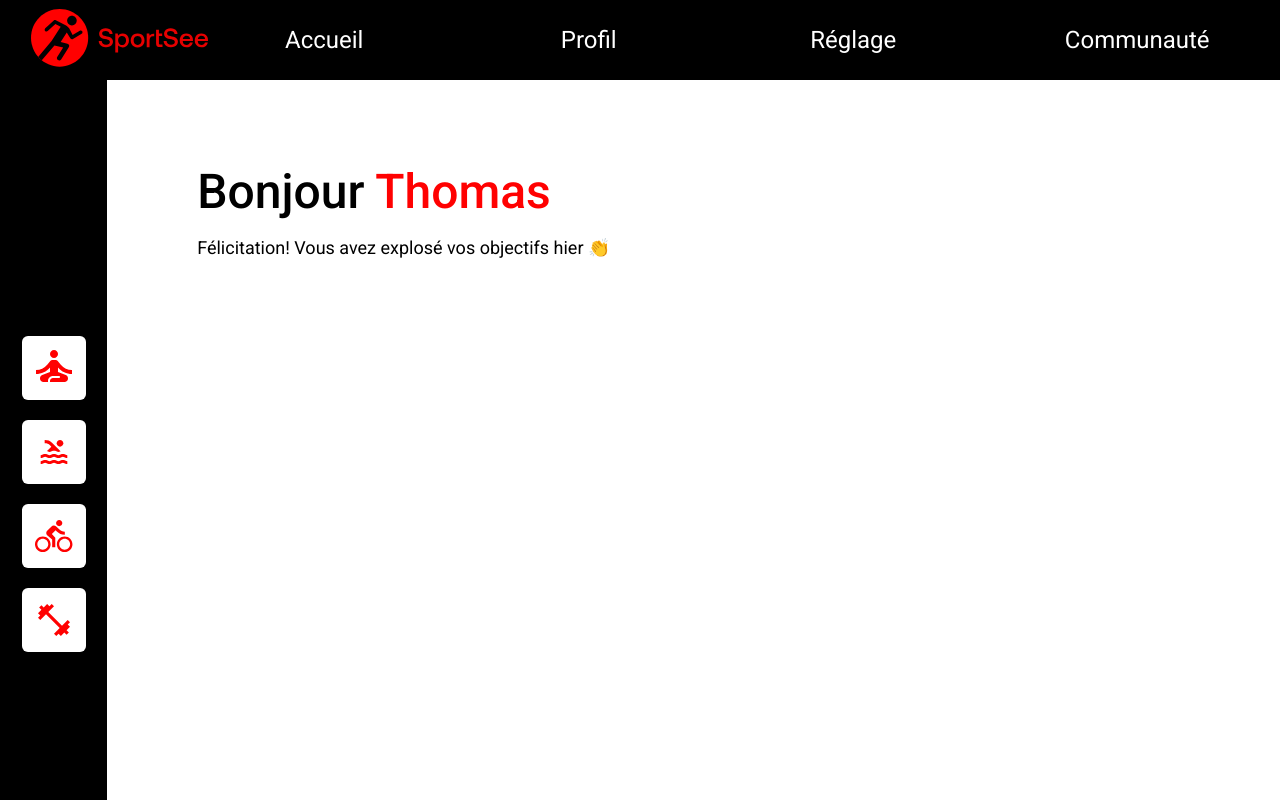
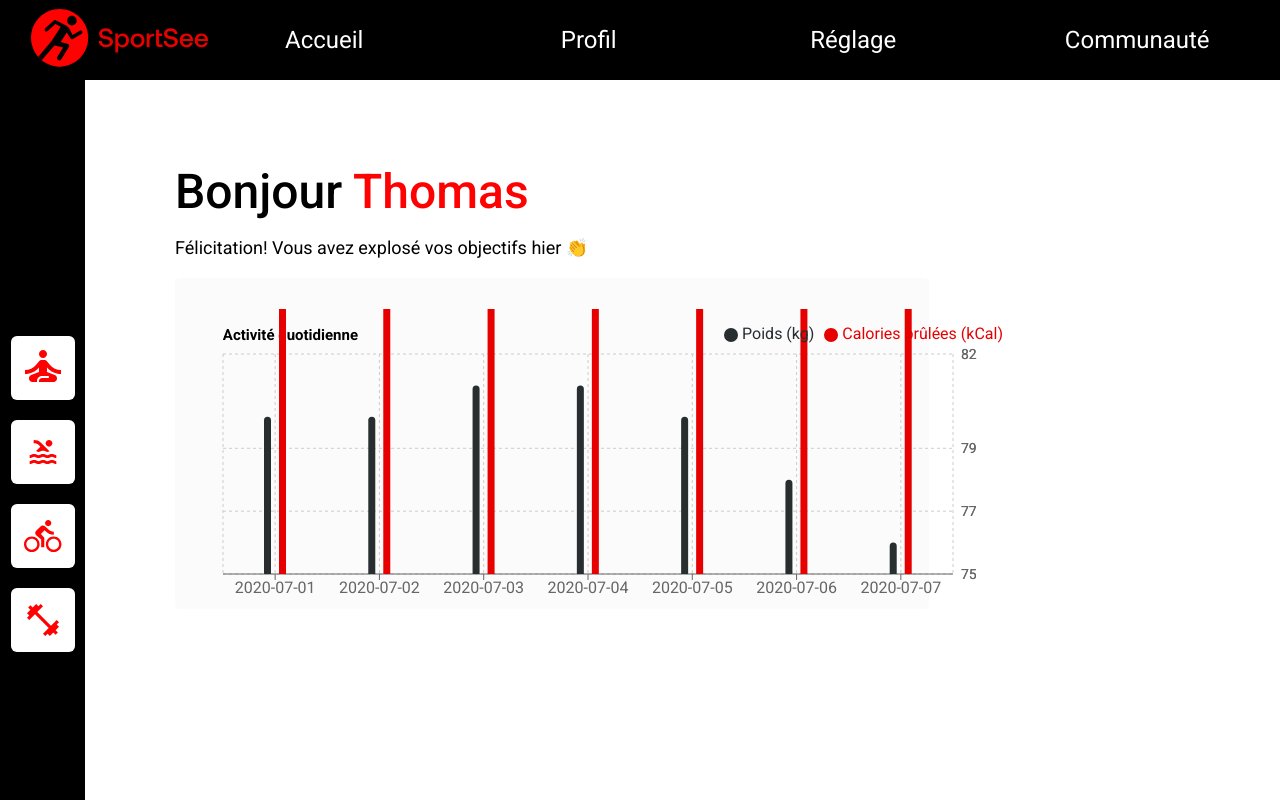
Before and after one commit to ChimdaProjects/SportSee, a React (Create React App) app: page / in a window 1280 px wide. Shown: the top 800 px of the page. Built offline with nearby package versions, Linux system fonts and the light colour scheme.

Commit message:
graph activity wip

```diff
--- a/package.json
+++ b/package.json
@@ -9,6 +9,7 @@
     "react": "^18.2.0",
     "react-dom": "^18.2.0",
     "react-scripts": "5.0.1",
+    "recharts": "^2.2.0",
     "sass": "^1.57.1",
     "web-vitals": "^2.1.4"
   },
--- a/public/index.html
+++ b/public/index.html
@@ -10,35 +10,10 @@
       name="description"
       content=""
     />
-    <link rel="apple-touch-icon" href="%PUBLIC_URL%/logo192.png" />
-    <!--
-      manifest.json provides metadata used when your web app is installed on a
-      user's mobile device or desktop. See https://developers.google.com/web/fundamentals/web-app-manifest/
-    -->
-    <link rel="manifest" href="%PUBLIC_URL%/manifest.json" />
-    <!--
-      Notice the use of %PUBLIC_URL% in the tags above.
-      It will be replaced with the URL of the `public` folder during the build.
-      Only files inside the `public` folder can be referenced from the HTML.
-
-      Unlike "/favicon.ico" or "favicon.ico", "%PUBLIC_URL%/favicon.ico" will
-      work correctly both with client-side routing and a non-root public URL.
-      Learn how to configure a non-root public URL by running `npm run build`.
-    -->
     <title>SportSee</title>
   </head>
   <body>
     <noscript>You need to enable JavaScript to run this app.</noscript>
     <div id="root"></div>
-    <!--
-      This HTML file is a template.
-      If you open it directly in the browser, you will see an empty page.
-
-      You can add webfonts, meta tags, or analytics to this file.
-      The build step will place the bundled scripts into the <body> tag.
-
-      To begin the development, run `npm start` or `yarn start`.
-      To create a production bundle, use `npm run build` or `yarn build`.
-    -->
   </body>
 </html>
--- /dev/null
+++ b/src/components/ActivityGraph/ActivityGraph.jsx
@@ -0,0 +1,63 @@
+import "./activityGraph.scss";
+import {
+    BarChart,
+    Bar,
+    ReferenceLine,
+    XAxis,
+    YAxis,
+    CartesianGrid,
+    Tooltip,
+    Legend,
+    Label
+  } from "recharts";
+
+import dataActivity from "../../datas/data"
+
+const ActivityGraph = () => {
+    const activity = dataActivity.USER_ACTIVITY[0].sessions;
+
+    //console.log("activity", activity);
+
+    return (
+        <div className="graph-activity">
+            <h2 className="graph-activity-title">Activité quotidienne</h2>
+            <BarChart
+                width={800}
+                height={300}
+                data={activity}
+
+                barGap={8} barCategoryGap={1}
+            >
+            <CartesianGrid strokeDasharray="3 3" />
+            <Label>
+                Activité quotidienne
+            </Label>
+            <XAxis dataKey="day" />
+            <YAxis  dataKey="kilogram" type="number" domain={['dataMin-1', 'dataMax + 1']}  axisLine={false} orientation="right" tickLine={false} tick={{fontSize: 14}} />
+            <YAxis  dataKey="calories" type="number"  domain={[0, "dataMax + 50"]}
+            hide={true}  />
+            <Tooltip content={<CustomToolTip/>}/>
+            <Legend  verticalAlign="top" wrapperStyle={{ lineHeight: "40px"}} align="right" />
+            <ReferenceLine y={0} stroke="#000" />
+            <Bar  name="Poids (kg)"dataKey="kilogram" fill="#282D30" barSize={7} maxBarSize={8} legendType="circle" radius={[50, 50, 0, 0]}/>
+            <Bar  name="Calories brûlées (kCal)" dataKey="calories" fill="#E60000" barSize={7} maxBarSize={8} legendType="circle" radius={[50, 50, 0, 0]}/>
+            </BarChart>
+        </div>
+    )
+}
+
+
+const CustomToolTip = ({active, payload}) => {
+    if (active && payload) {
+        return (
+            <div className="tooltip">
+                <p className="tooltip-kg">{payload[0].value} kg</p>
+                <p className="tooltip-kcal">{payload[1].value} kCal</p>
+
+            </div>
+
+        )
+    }
+
+}
+export default ActivityGraph;
--- /dev/null
+++ b/src/components/ActivityGraph/activityGraph.scss
@@ -0,0 +1,25 @@
+.graph-activity {
+    width: 70%;
+    padding-left: 43px;
+    background-color: #FBFBFB;
+    border-radius: 5px;
+
+    &-title {
+        font-size: 15px;
+        text-align: left;
+        position: relative;
+        top:3rem;
+        margin-left:0.3rem
+    }
+}
+
+
+
+/* tooltip custom */
+.tooltip {
+    background-color: #E60000 ;
+    color: #FFF;
+    padding: 0.5rem;
+    font-size: 12px;
+
+}
--- a/src/datas/data.js
+++ b/src/datas/data.js
@@ -1,4 +1,3 @@
-
 const USER_MAIN_DATA = [
     {
         id: 12,
--- a/src/pages/Dashboard.jsx
+++ b/src/pages/Dashboard.jsx
@@ -1,3 +1,4 @@
+import ActivityGraph from "../components/ActivityGraph/ActivityGraph";
 import NavBar from "../components/NavBar/NavBar";
 import NavBarLeft from "../components/NavBarLeft/NavBarLeft";
 import User from "../components/User/User";
@@ -12,6 +13,7 @@ const Dashboard = () => {
                 <NavBarLeft />
                 <div className="dashboard-main-content">
                     <User />
+                    <ActivityGraph />
                 </div>
 
             </div>
--- a/src/pages/dashboard.scss
+++ b/src/pages/dashboard.scss
@@ -2,6 +2,7 @@
     &-main {
         display: flex;
         &-content {
+            width: 100%;
             margin: 68px 90px;
         }
     }
```
Also changed, not shown: 1 other file (tests, documents, lock files or other folders).
